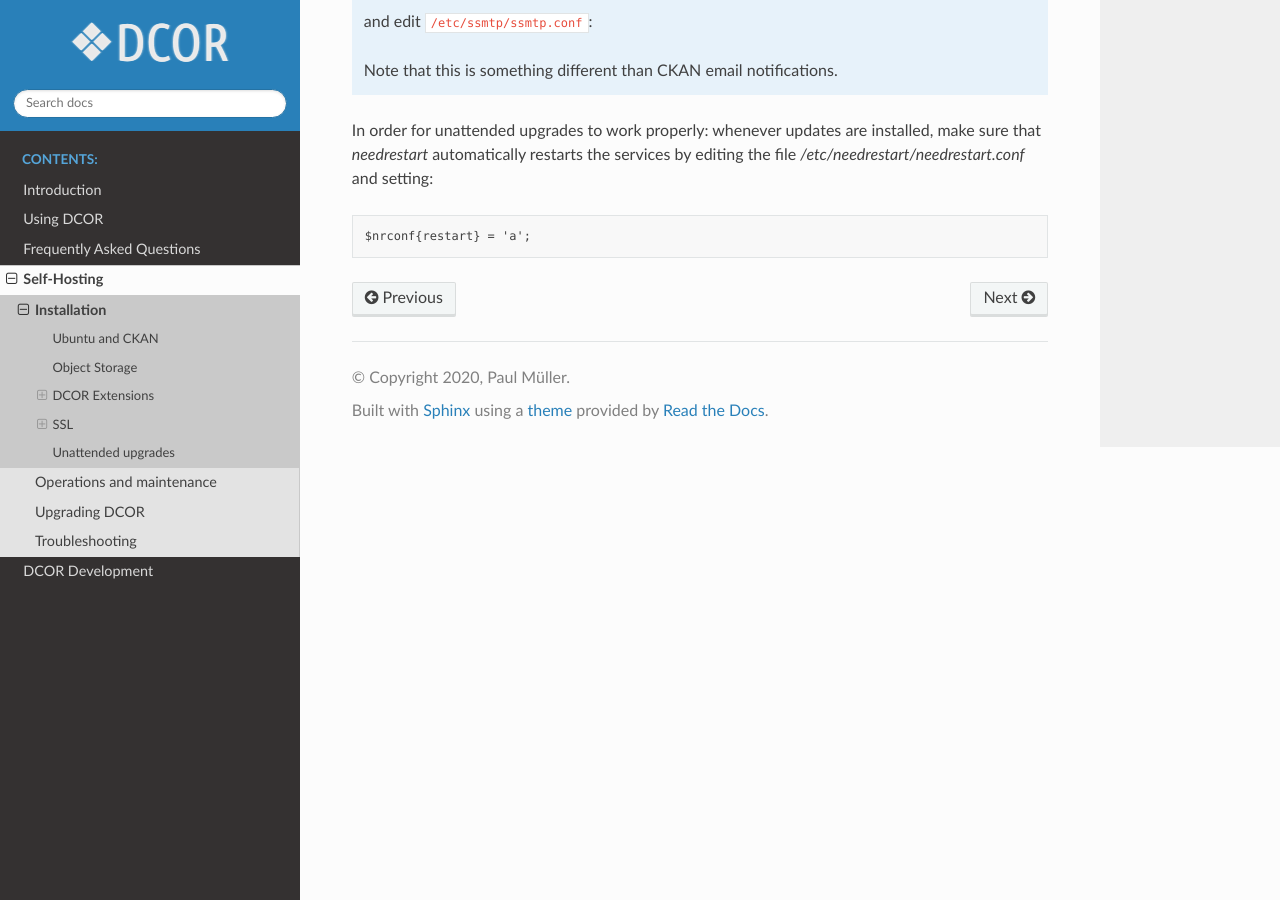
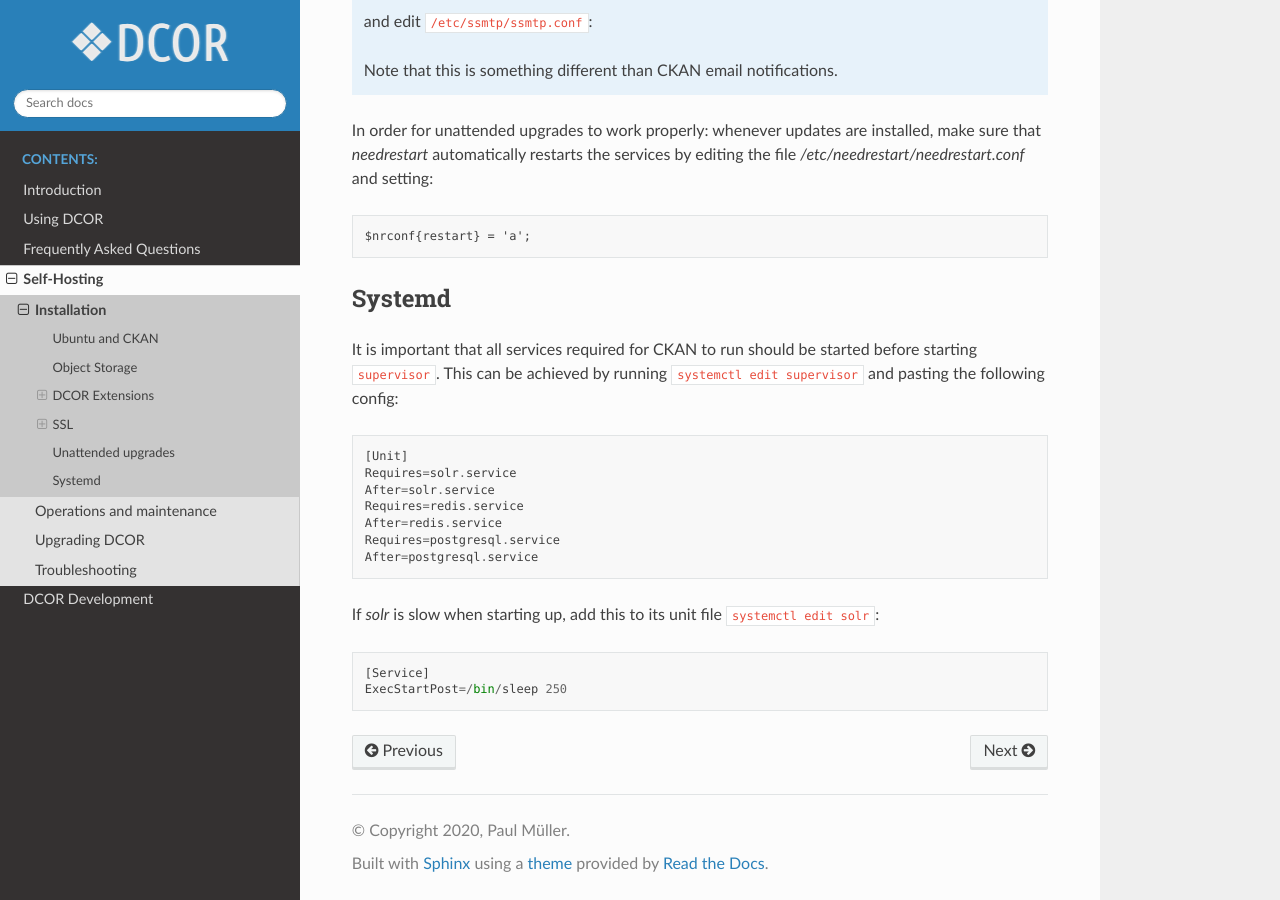
Before and after one commit to DCOR-dev/dcor-docs, a Sphinx documentation site: the page built from docs/sec_self_hosting/installation.rst, in a window 1280 px wide and 900 px high, scrolled down 7556 px. Built offline with Sphinx 7.4.7 and the Read the Docs theme 2.0.0, drawn with Linux system fonts in a browser that asks for light colours.

Commit message:
enh: add section about systemd-related config

```diff
--- a/docs/sec_self_hosting/installation.rst
+++ b/docs/sec_self_hosting/installation.rst
@@ -280,3 +280,23 @@ installed, make sure that `needrestart` automatically restarts the services
 by editing the file `/etc/needrestart/needrestart.conf` and setting::
 
     $nrconf{restart} = 'a';
+
+
+Systemd
+=======
+It is important that all services required for CKAN to run should be started
+before starting ``supervisor``. This can be achieved by running
+``systemctl edit supervisor`` and pasting the following config::
+
+    [Unit]
+    Requires=solr.service
+    After=solr.service
+    Requires=redis.service
+    After=redis.service
+    Requires=postgresql.service
+    After=postgresql.service
+
+If `solr` is slow when starting up, add this to its unit file ``systemctl edit solr``::
+
+    [Service]
+    ExecStartPost=/bin/sleep 250
```
